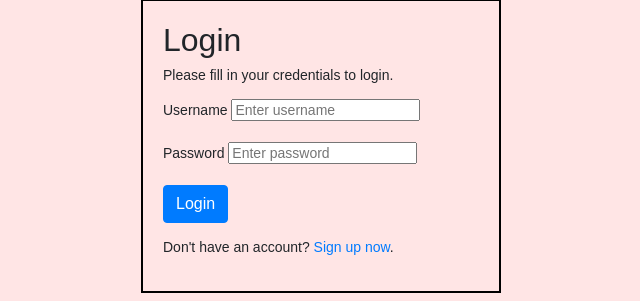
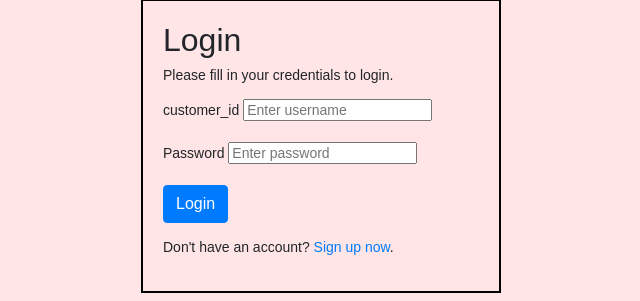
Before and after one commit to Azfrh/OnlineOrdering, a PHP site: page /Loginpage.php in a window 1280 px wide. Shown: the part 201-502 px from the top of the page, without its empty margins (319-959 px from the left). Run offline with PHP 8.4, Linux system fonts and the light colour scheme; data that the repository does not hold is empty.

Commit message:
register

```diff
--- a/Loginpage.php
+++ b/Loginpage.php
@@ -30,7 +30,7 @@
 
         <form action="loginprocess.php" method="post">
             <div class="form-group">
-                <label>Username</label>
+                <label>customer_id</label>
                 <input type="text" id="fuser" name="fuser" size="20" placeholder="Enter username">
                 <span class="invalid-feedback"><?php echo $username_err; ?></span>
             </div>
```
